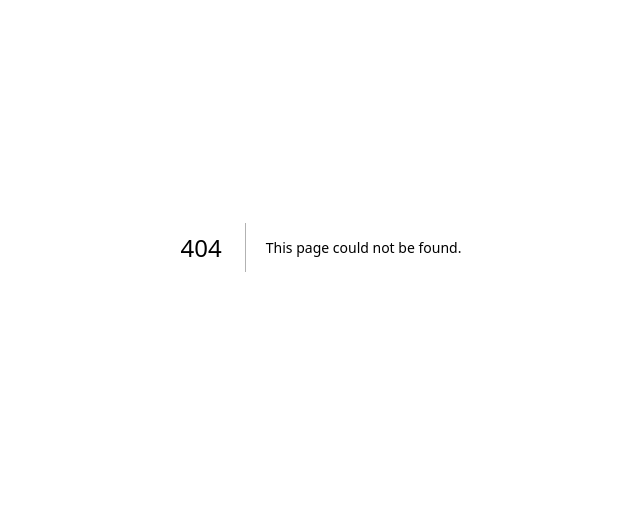
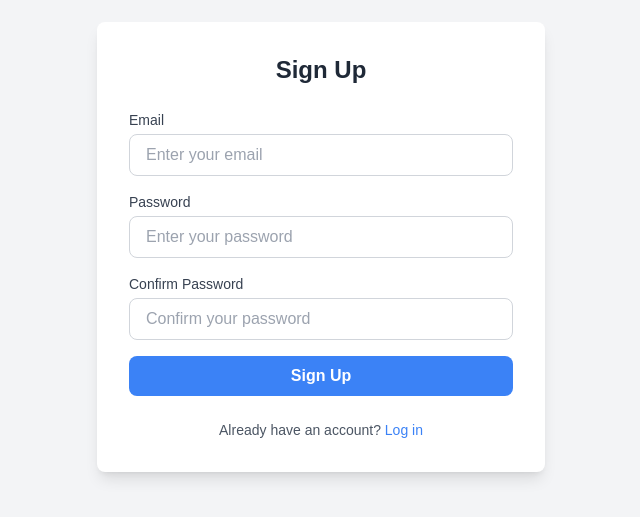
Before and after one commit to AQSA-ABDULLAH/zimo-seven-days-tasks, a Next.js app in the folder firebase-auth/: page /register in a window 1280 px wide. Before the commit this address had no page. Shown: the part 153-670 px from the top of the page, without its empty margins (319-959 px from the left). Built offline with nearby package versions, Linux system fonts and the light colour scheme.

Commit message:
create signup form

```diff
--- a/firebase-auth/src/app/firebase/config.js
+++ b/firebase-auth/src/app/firebase/config.js
@@ -1,4 +1,6 @@
+// firebase/config.js
 import { initializeApp } from "firebase/app";
+import { getAuth } from "firebase/auth";  // Import getAuth for authentication
 import { getAnalytics } from "firebase/analytics";
 
 const firebaseConfig = {
@@ -14,9 +16,12 @@ const firebaseConfig = {
 // Initialize Firebase
 const app = initializeApp(firebaseConfig);
 
+// Initialize and export Firebase Authentication
+const auth = getAuth(app);
+
 let analytics;
 if (typeof window !== "undefined") {
     analytics = getAnalytics(app);
 }
 
-export { app, analytics };
+export { app, auth, analytics };
--- a/firebase-auth/src/app/page.js
+++ b/firebase-auth/src/app/page.js
@@ -1,10 +1,25 @@
-import React from 'react'
-import GoogleAuth from './components/GoogleAuth'
+"use client"; // Add this line at the top
 
-export default function page() {
-  return (
-    <div>
-        <GoogleAuth />
-    </div>
-  )
+import React from 'react';
+import GoogleAuth from './components/GoogleAuth';
+import { useRouter } from 'next/navigation';
+
+export default function Page() {
+    const router = useRouter();
+
+    const signup = () => {
+        router.push("/register");
+    };
+
+    return (
+        <div className="">
+            <GoogleAuth />
+            <button
+                onClick={signup}
+                className="bg-blue-500 hover:bg-blue-700 text-white font-bold py-2 px-4 rounded"
+            >
+                Sign Up with Email
+            </button>
+        </div>
+    );
 }
--- /dev/null
+++ b/firebase-auth/src/app/register/page.js
@@ -0,0 +1,115 @@
+// register/page.js
+"use client";
+import { sendEmailVerification, createUserWithEmailAndPassword } from "firebase/auth";
+import { useState } from "react";
+import { useRouter } from "next/navigation";
+import { auth } from "../firebase/config"; // Ensure the path to config is correct
+
+export default function Signup() {
+  const [email, setEmail] = useState('');
+  const [password, setPassword] = useState("");
+  const [confirmPassword, setConfirmPassword] = useState("");
+  const [error, setError] = useState(null);
+  const [message, setMessage] = useState(null);
+  const router = useRouter();
+
+  const handleRegister = async (event) => {
+    event.preventDefault();
+    setError(null);
+    setMessage(null);
+
+    if (password !== confirmPassword) {
+      setError("Passwords do not match");
+      return;
+    }
+
+    try {
+      const userCredential = await createUserWithEmailAndPassword(
+        auth,
+        email,
+        password
+      );
+      const user = userCredential.user;
+      await sendEmailVerification(user);
+
+      localStorage.setItem(
+        "registrationData",
+        JSON.stringify({
+          email,
+        })
+      );
+
+      setMessage("Registration successful. Please check your email for verification.");
+
+      // reset form fields
+      setEmail("");
+      setPassword("");
+      setConfirmPassword("");
+    } catch (error) {
+      setError(error.message || "Unknown error");
+    }
+  };
+
+  return (
+    <div className="flex items-center justify-center min-h-screen bg-gray-100">
+      <div className="w-full max-w-md p-8 space-y-6 bg-white rounded-lg shadow-lg">
+        <h2 className="text-2xl font-bold text-center text-gray-800">Sign Up</h2>
+        {error && <p className="text-red-500 text-center">{error}</p>}
+        {message && <p className="text-green-500 text-center">{message}</p>}
+        <form className="space-y-4" onSubmit={handleRegister}>
+          <div>
+            <label className="block mb-1 text-sm font-medium text-gray-700" htmlFor="email">
+              Email
+            </label>
+            <input
+              type="email"
+              id="email"
+              value={email}
+              onChange={(e) => setEmail(e.target.value)}
+              className="w-full px-4 py-2 border border-gray-300 rounded-lg focus:ring-2 focus:ring-blue-500 focus:border-blue-500"
+              placeholder="Enter your email"
+              required
+            />
+          </div>
+          <div>
+            <label className="block mb-1 text-sm font-medium text-gray-700" htmlFor="password">
+              Password
+            </label>
+            <input
+              type="password"
+              id="password"
+              value={password}
+              onChange={(e) => setPassword(e.target.value)}
+              className="w-full px-4 py-2 border border-gray-300 rounded-lg focus:ring-2 focus:ring-blue-500 focus:border-blue-500"
+              placeholder="Enter your password"
+              required
+            />
+          </div>
+          <div>
+            <label className="block mb-1 text-sm font-medium text-gray-700" htmlFor="confirmPassword">
+              Confirm Password
+            </label>
+            <input
+              type="password"
+              id="confirmPassword"
+              value={confirmPassword}
+              onChange={(e) => setConfirmPassword(e.target.value)}
+              className="w-full px-4 py-2 border border-gray-300 rounded-lg focus:ring-2 focus:ring-blue-500 focus:border-blue-500"
+              placeholder="Confirm your password"
+              required
+            />
+          </div>
+          <button
+            type="submit"
+            className="w-full px-4 py-2 font-bold text-white bg-blue-500 rounded-lg hover:bg-blue-700 focus:outline-none focus:ring-2 focus:ring-blue-500"
+          >
+            Sign Up
+          </button>
+        </form>
+        <p className="text-sm text-center text-gray-600">
+          Already have an account? <a href="/login" className="text-blue-500 hover:underline">Log in</a>
+        </p>
+      </div>
+    </div>
+  );
+}
```
Also changed, not shown: firebase-auth/src/app/components/FacebookAuth.js (added).
